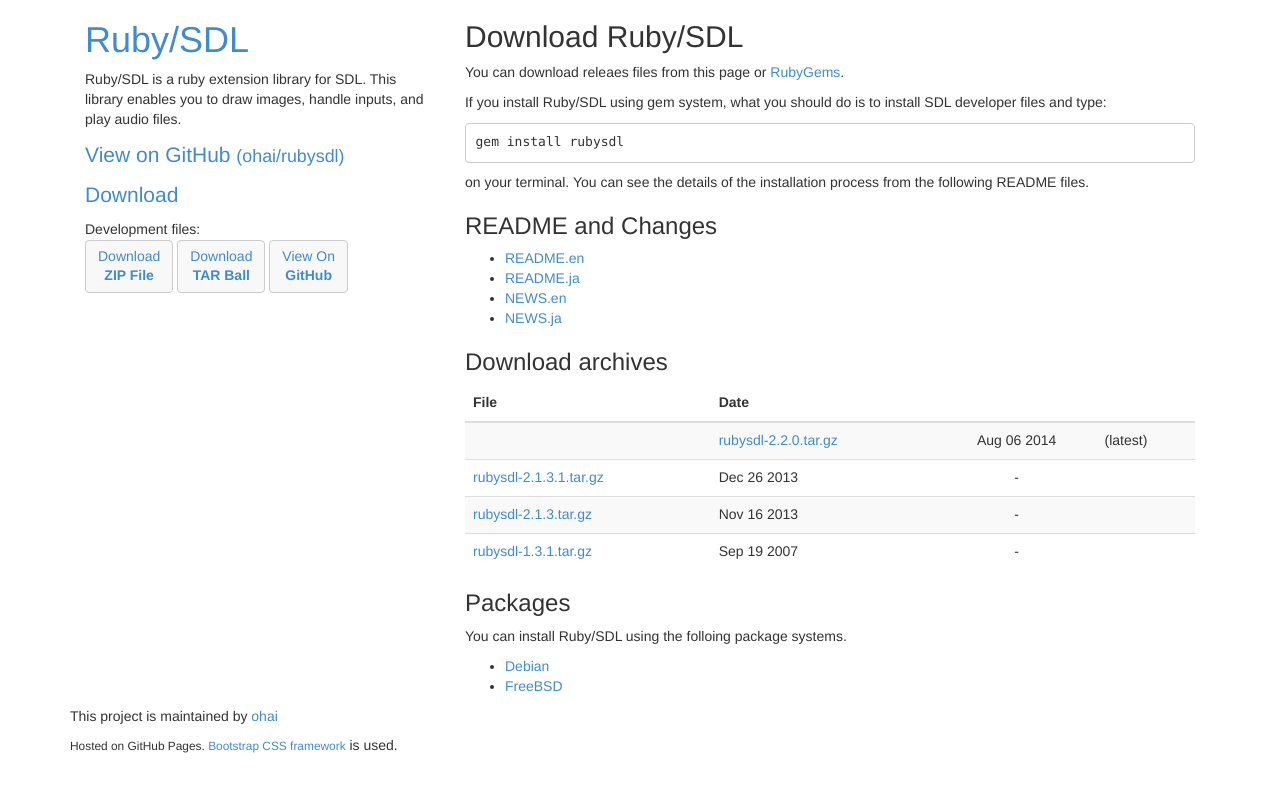
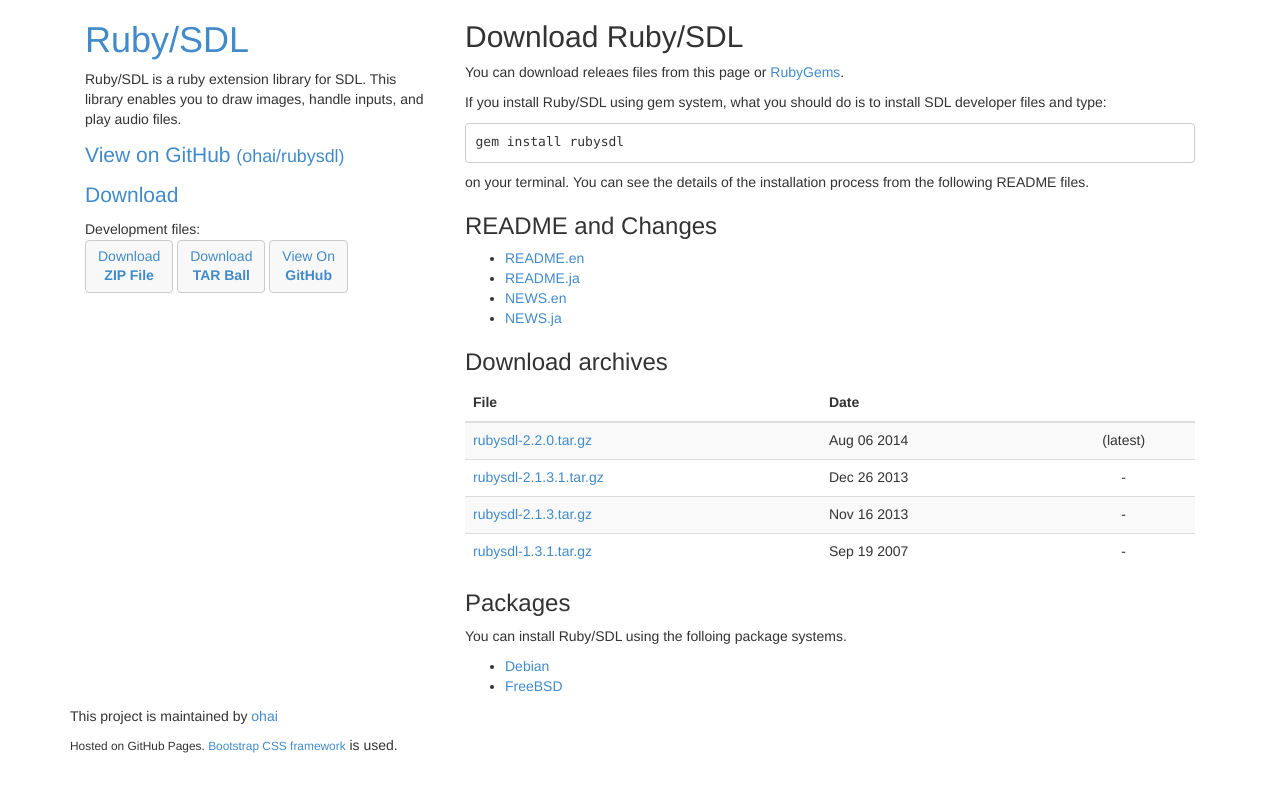
Before and after one commit to ohai/rubysdl, a Jekyll site: the page built from download.md, in a window 1280 px wide. Shown: the top 792 px of the page. Built offline with Jekyll 4.4.1, drawn with Linux system fonts in a browser that asks for light colours.

Commit message:
Fix table

```diff
--- a/download.md
+++ b/download.md
@@ -26,7 +26,7 @@
 {:.table .table-striped}
 |File|Date| |
 |:---|:---|:---:|
-||[rubysdl-2.2.0.tar.gz](archives/rubysdl-2.2.0.tar.gz)|Aug 06 2014|(latest)|
+|[rubysdl-2.2.0.tar.gz](archives/rubysdl-2.2.0.tar.gz)|Aug 06 2014|(latest)|
 |[rubysdl-2.1.3.1.tar.gz](archives/rubysdl-2.1.3.1.tar.gz)|Dec 26 2013|-|
 |[rubysdl-2.1.3.tar.gz](archives/rubysdl-2.1.3.tar.gz)|Nov 16 2013|-|
 |[rubysdl-1.3.1.tar.gz](archives/rubysdl-1.3.1.tar.gz)|Sep 19 2007|-|
```
